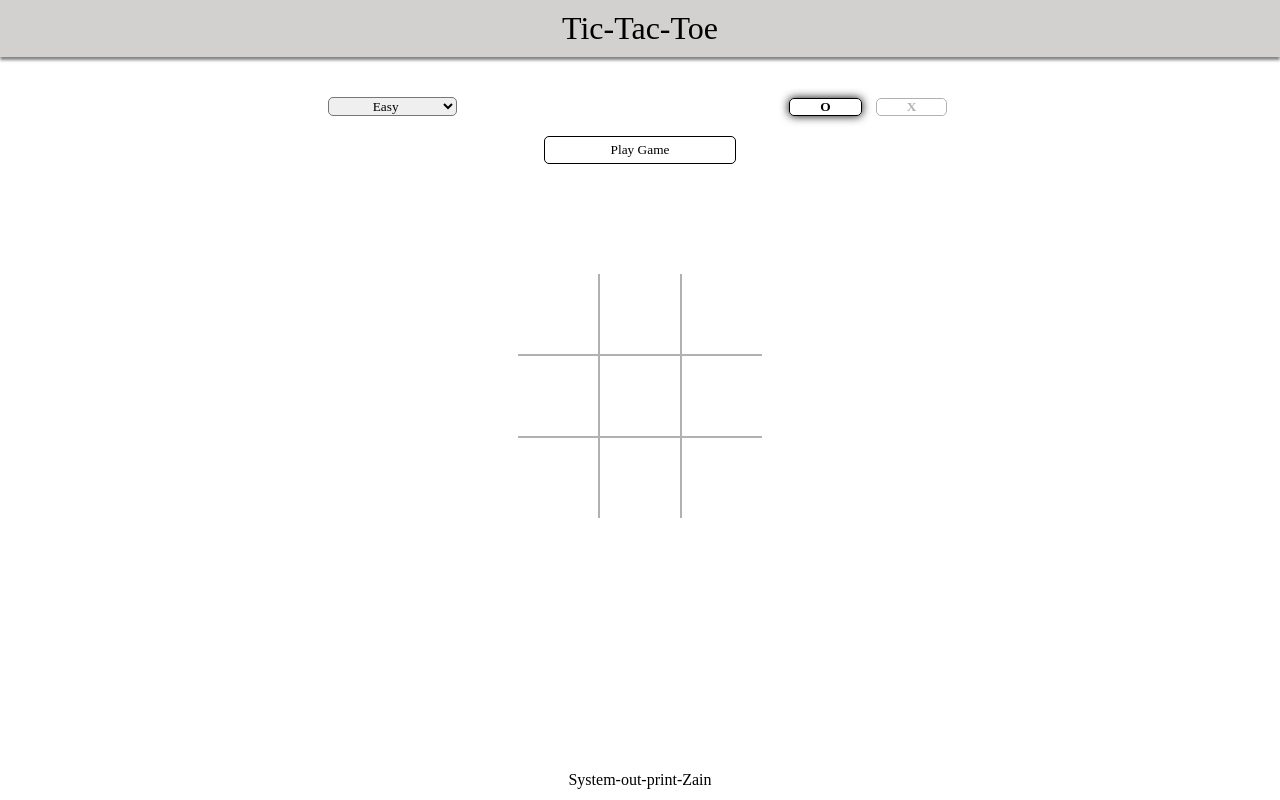
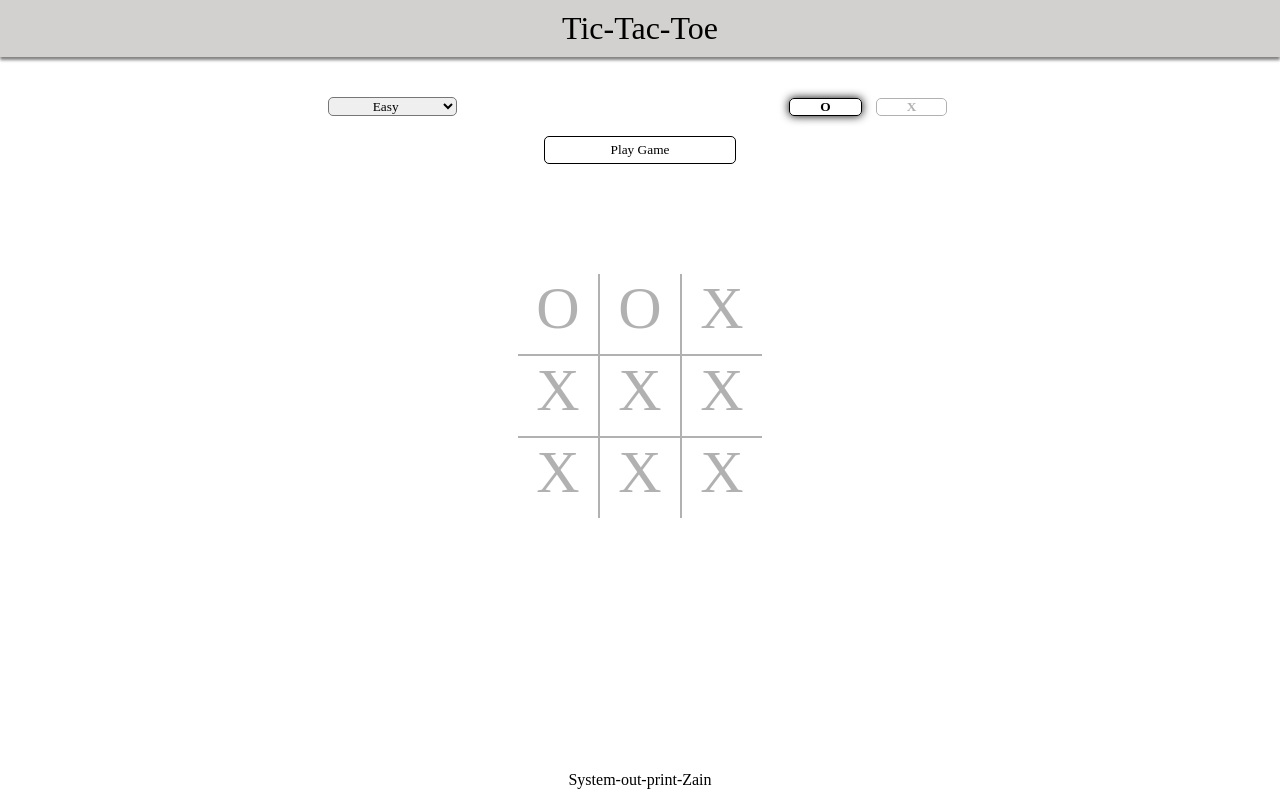
Before and after one commit to System-out-print-Zain/Tic-Tac-Toe, a plain HTML site: page index.html in a window 1280 px wide. Drawn offline with Linux system fonts and the light colour scheme.

Commit message:
Added styling for Xs and Os in the gameboard

```diff
--- a/index.html
+++ b/index.html
@@ -27,19 +27,19 @@
         <div class="container">
             <div class="board">
                 <div class="top-sqrs">
-                    <div class="square _0"></div>
-                    <div class="square _1"></div>
-                    <div class="square _2"></div>
+                    <div class="square _0">O</div>
+                    <div class="square _1">O</div>
+                    <div class="square _2">X</div>
                 </div>
                 <div class="mid-sqrs">
-                    <div class="square _3"></div>
-                    <div class="square _4"></div>
-                    <div class="square _5"></div>
+                    <div class="square _3">X</div>
+                    <div class="square _4">X</div>
+                    <div class="square _5">X</div>
                 </div>
                 <div class="btm-sqrs">
-                    <div class="square _6"></div>
-                    <div class="square _7"></div>
-                    <div class="square _8"></div>
+                    <div class="square _6">X</div>
+                    <div class="square _7">X</div>
+                    <div class="square _8">X</div>
                 </div>
             </div>
             <button class="play-again">Play Again?</button>
@@ -48,5 +48,7 @@
     <div class="footer">
         <h4 class="github">System-out-print-Zain</h4>
     </div>
+
+    <script src="script.js"></script>
 </body>
 </html>
--- a/style.css
+++ b/style.css
@@ -44,6 +44,7 @@ main {
     display: flex;
     flex-direction: column;
     opacity: var(--unactive-opac);
+    pointer-events: none;
 }
 
 .choices {
@@ -99,6 +100,7 @@ main {
 
 .active{
     opacity: 1;
+    pointer-events: all;
 }
 
 /*Gameboard styling*/
@@ -129,6 +131,8 @@ main {
     width: 80px;
     height: 80px;
     border: 1px solid black;
+    text-align: center;
+    font-size: 60px;
 }
 
 .top-sqrs > .square{
```
